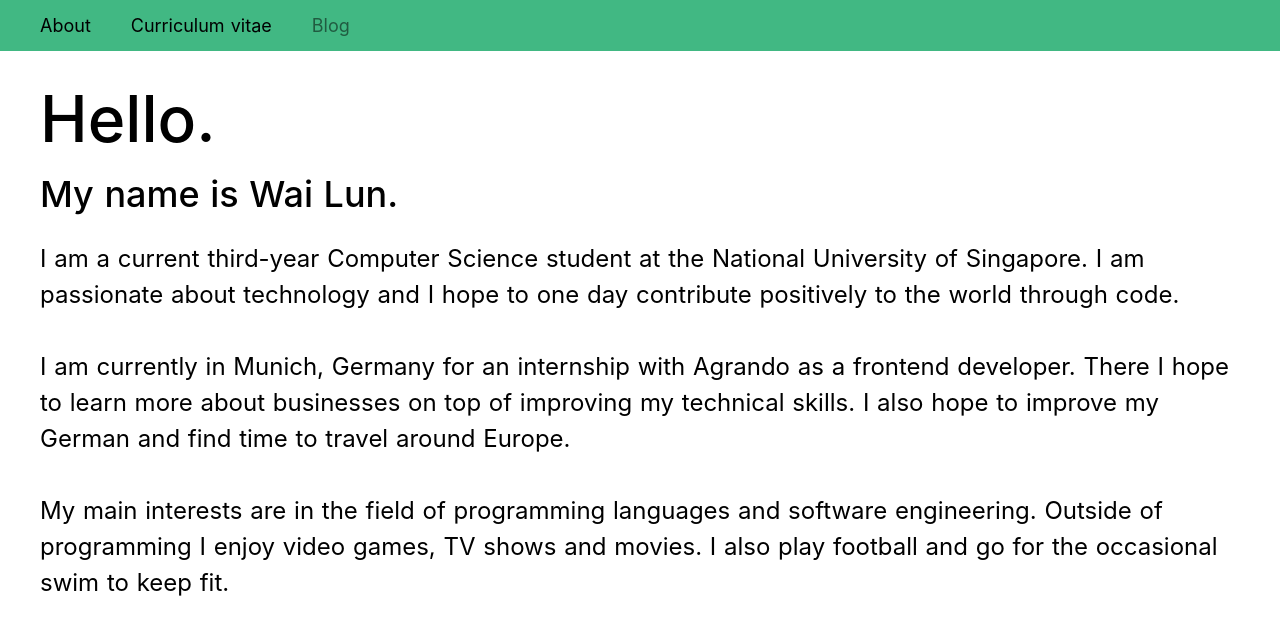
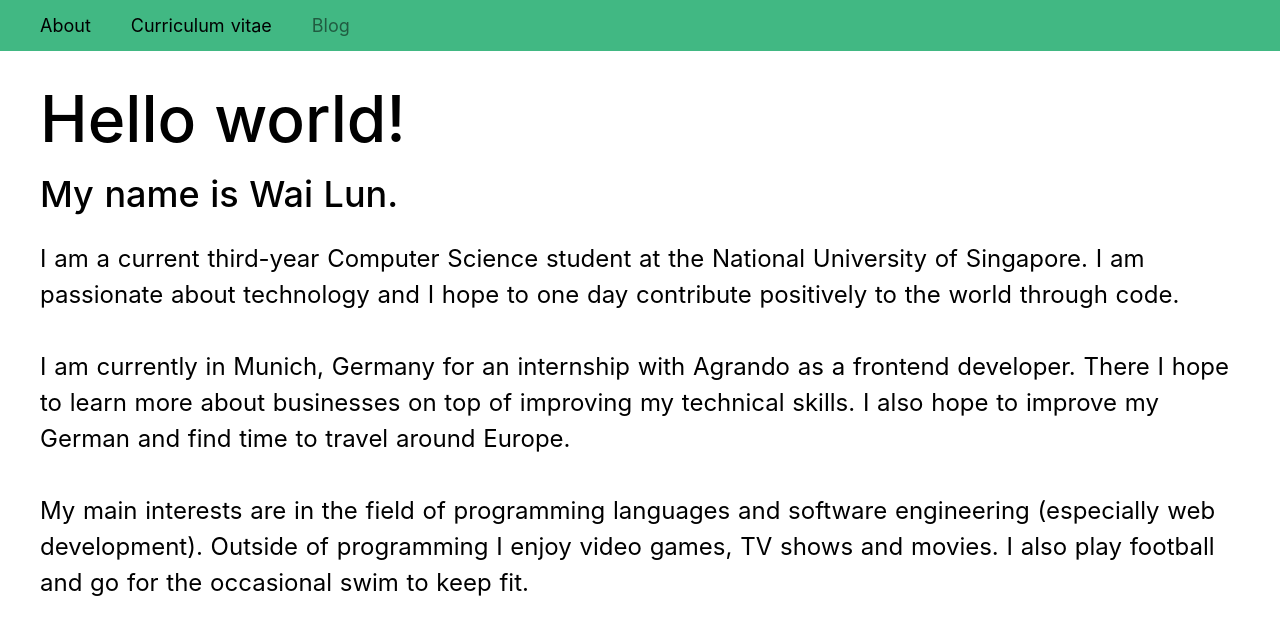
Before and after one commit to wailunlim/my-new-site, a Nuxt app: page / in a window 1280 px wide. Shown: the top 634 px of the page. Built offline with nearby package versions, Linux system fonts and the light colour scheme.

Commit message:
Edit info slightly

```diff
--- a/pages/index.vue
+++ b/pages/index.vue
@@ -2,7 +2,7 @@
   <div class="mt-5">
     <info>
       <template v-slot:title>
-        Hello.
+        Hello world!
       </template>
       <template v-slot:subtitle>
         My name is Wai Lun.
@@ -17,7 +17,7 @@
         </p>
         <br>
         <p>
-          My main interests are in the field of programming languages and software engineering. Outside of programming I enjoy video games, TV shows and movies. I also play football and go for the occasional swim to keep fit.
+          My main interests are in the field of programming languages and software engineering (especially web development). Outside of programming I enjoy video games, TV shows and movies. I also play football and go for the occasional swim to keep fit.
         </p>
       </template>
     </info>
```
